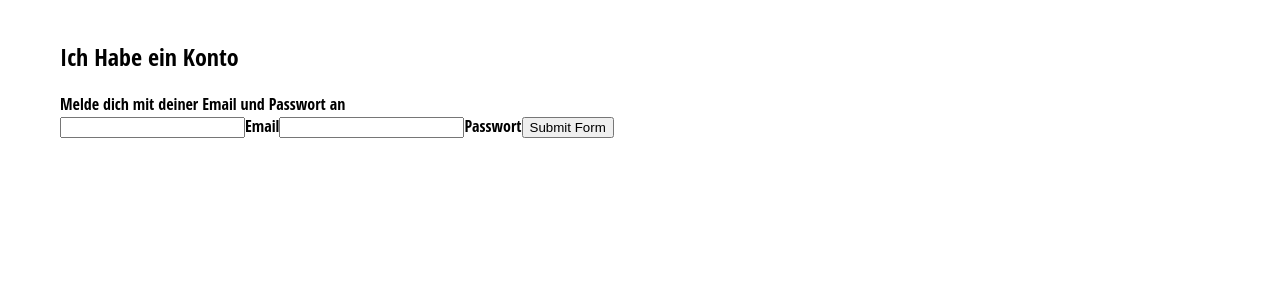
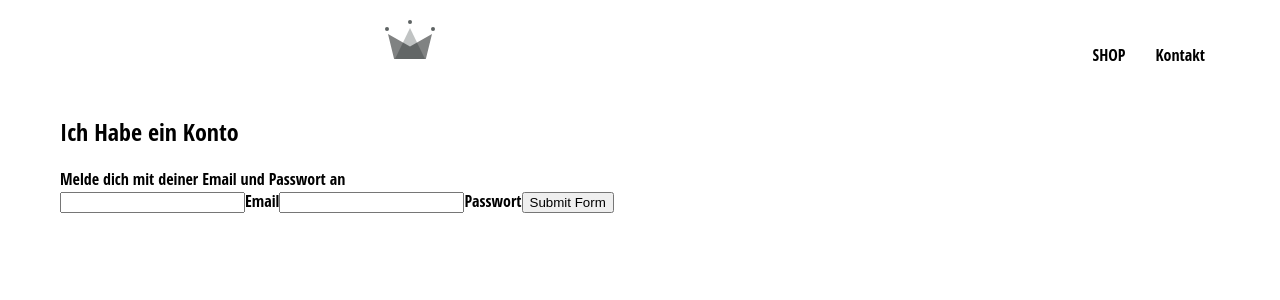
Before and after one commit to MohamedBelhedi/kleidungshop, a React (Create React App) app: page /einloggen in a window 1280 px wide. Shown: the top 300 px of the page. Built offline with nearby package versions, Linux system fonts and the light colour scheme.

Commit message:
Update mit Login Seite Muss noch weiter bearbeitet werden und gestylet werden... New Files with Login page and need to work on and Style it

```diff
--- a/src/App.js
+++ b/src/App.js
@@ -12,7 +12,7 @@
 function App() {
   return (
     <div>
-{/* <Header> */}
+<Header/>
 
 
     <Switch>
--- a/src/component/header/header.component.jsx
+++ b/src/component/header/header.component.jsx
@@ -6,21 +6,21 @@
 import'./header.styles.scss'
  const Header=()=>(
      <div className="header">
-         <Link className="logo-container" to="/">
+         <Link className="logo-container" to="/"/>
 
              <Logo className="logo"></Logo>
 
 
 
 
-         </Link>
+
          <div className="options">
-             <link className="option" to="/shop">
+             <Link className="option" to="/shop">
              SHOP
-             </link>
-             <link className="option" to="/kontakt">
+             </Link>
+             <Link className="option" to="/kontakt">
              Kontakt
-             </link>
+             </Link>
 
          </div>
 
```
